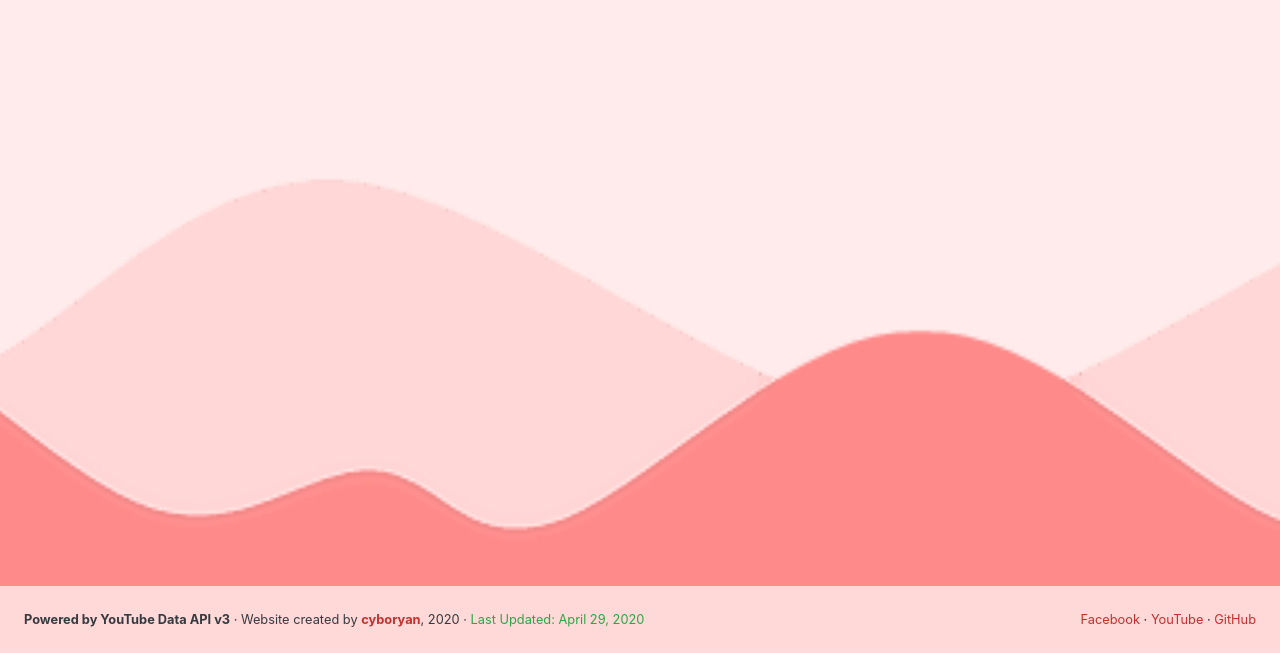
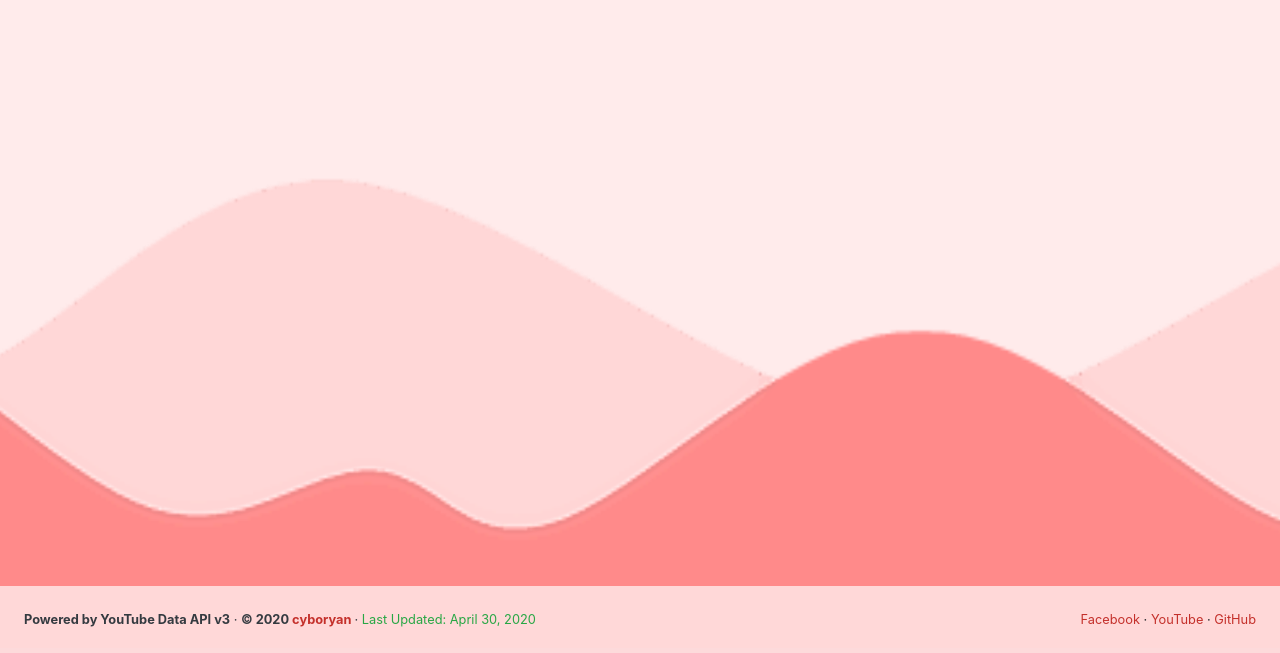
Before and after one commit to cyboryan/BaybayYouTubers, a plain HTML site: page index.html in a window 1280 px wide. Shown: the part 147-800 px from the top of the page. Drawn offline with Linux system fonts and the light colour scheme; no server answers; files whose address does not match are found by name.

Commit message:
Update footer

```diff
--- a/index.html
+++ b/index.html
@@ -45,7 +45,21 @@
                 <footer class="py-4 mt-auto" style="background-color:#ffffffaa">
                     <div class="container-fluid">
                         <div id="footerContent" class="d-flex align-items-center justify-content-between small">
-                            <div id="footer-left" class="text-dark"><b>Powered by YouTube Data API v3</b> &middot; Website created by <b><a href="https://www.facebook.com/officialCyboryan" target="_blank">cyboryan</a></b>, 2020 &middot; <span class="text-success">Last Updated: April 29, 2020</span></div>
+                            <div id="footer-left" class="text-dark">
+                                <b>Powered by YouTube Data API v3</b>
+                                &middot;
+                                <b>
+                                    &copy;
+                                    2020
+                                    <a href="https://www.facebook.com/officialCyboryan" target="_blank">
+                                        cyboryan
+                                    </a>
+                                </b>
+                                &middot;
+                                <span class="text-success">
+                                    Last Updated: April 30, 2020
+                                </span>
+                            </div>
                             <div id="footer-right">
                                 <a href="https://www.facebook.com/BaybayYouTubers" target="_blank">Facebook</a>
                                 &middot;
```
Also changed, not shown: thumbnail.html (+11 -1 lines).
